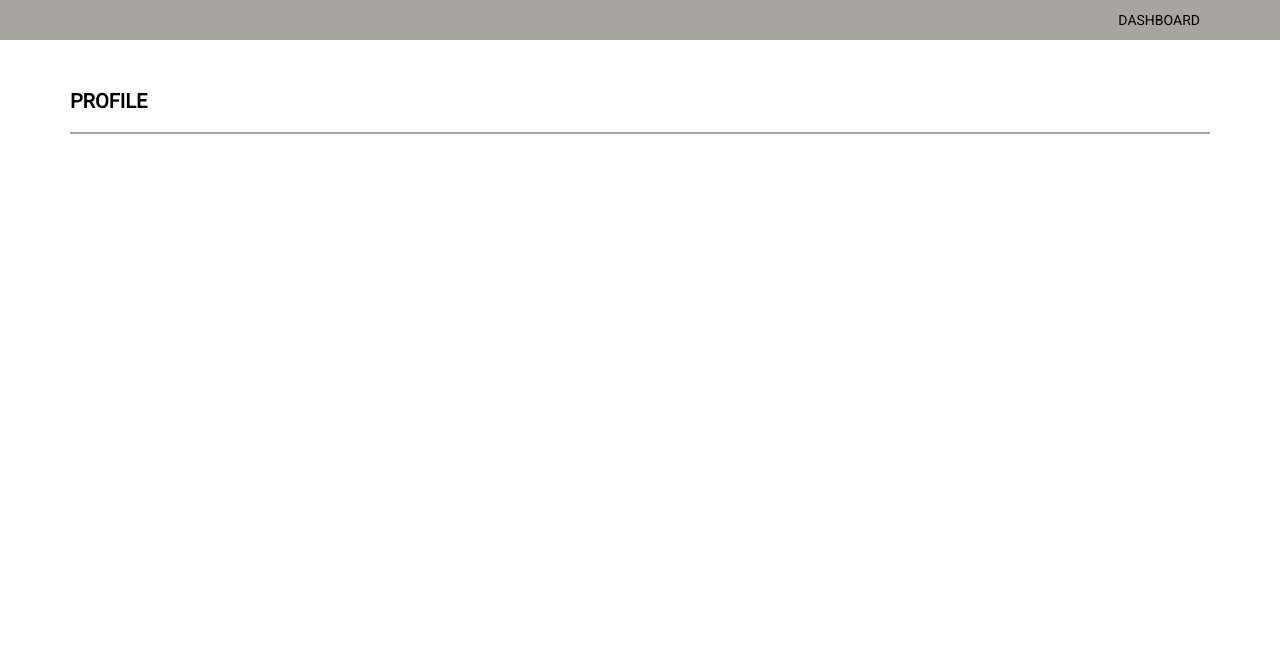
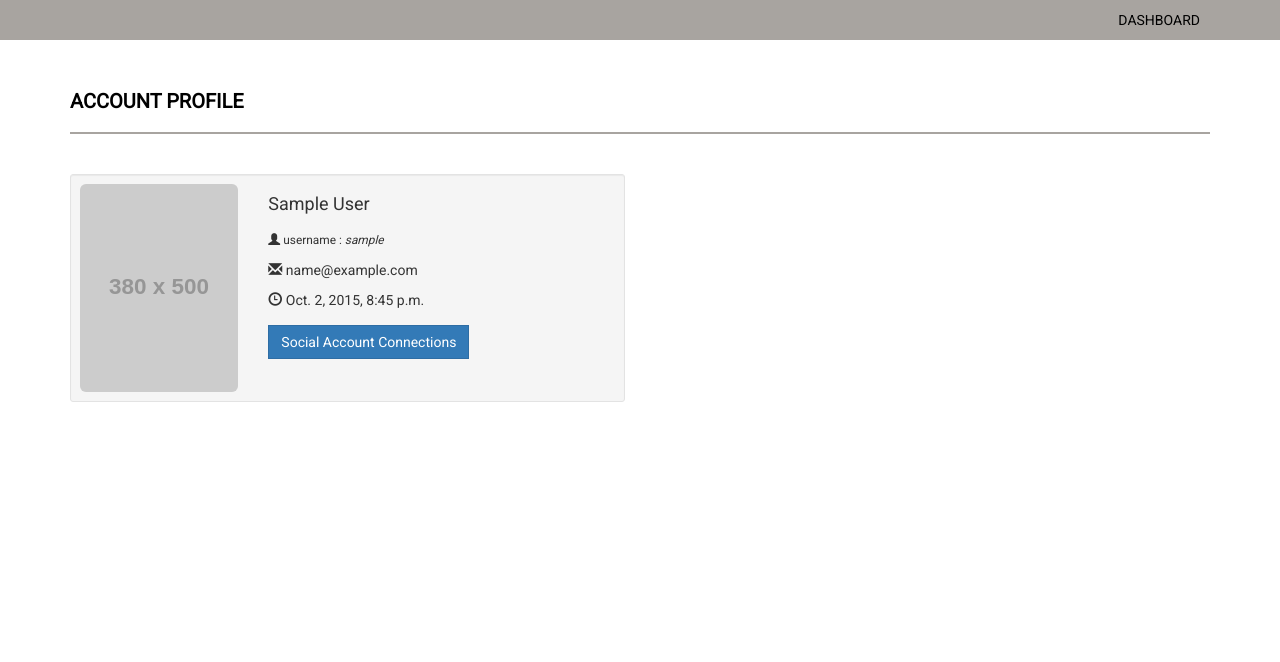
Before and after one commit to asatia07/albertatrades, a Django app: page /accounts/profile/ in a window 1280 px wide. Shown: the part 80-742 px from the top of the page. Run offline with Django 3.2, Linux system fonts and the light colour scheme; the visitor is signed in with stand-in values (Sample User, id 1); grey boxes labelled with a size stand in for pictures from a placeholder-image service; parts of the project's set-up code (start-up, migrations or seed data) failed here and were passed over; some libraries are stand-ins or nearby versions.

Commit message:
fine-tune over profile/social connections

```diff
--- a/templates/account/login.html
+++ b/templates/account/login.html
@@ -6,6 +6,7 @@
 {% block head_title %}{% trans "Sign In" %}{% endblock %}
 
 {% block content %}
+
   <div class="container">
     <div class="row">
       <div class="col-md-12">
--- a/templates/base.html
+++ b/templates/base.html
@@ -56,7 +56,7 @@
                       <div class="dropdown-menu dropdown-settings">
                         <div style="color: rgb(51, 51, 51);">Welcome, {{user.first_name}}</div>
                         <hr style="border-color: rgb(51, 51, 51);">
-                        <a href="/accounts/profile/" class="btn btn-info btn-sm">Full Profile</a>&nbsp;<a href="{% url 'account_logout' %}" class="btn btn-danger btn-sm">Logout</a>
+                        <a href="/accounts/profile/" class="btn btn-info btn-sm">Account Profile</a>&nbsp;<a href="{% url 'account_logout' %}" class="btn btn-danger btn-sm">Logout</a>
                       </div>
                     </li>
                   </ul>
--- a/templates/profile.html
+++ b/templates/profile.html
@@ -5,15 +5,46 @@
 {% block head_title %}{% trans "Profile" %}{% endblock %}
 
 {% block content %}
-  <div class="container">
+
+
+<div class="container">
     <div class="row">
       <div class="col-md-12">
-        <h4 class="page-head-line">{% trans "Profile" %}</h4>
+        <h4 class="page-head-line">{% trans "Account Profile" %}</h4>
       </div>
     </div>
+    {% if user.is_authenticated %}
     <div class="row">
-        <div class="col-md-12">
+        <div class="col-xs-12 col-sm-6 col-md-6">
+            <div class="well well-sm">
+                <div class="row">
+                    <div class="col-sm-6 col-md-4">
+                        <img src="http://placehold.it/380x500" alt="" class="img-rounded img-responsive" />
+                    </div>
+                    <div class="col-sm-6 col-md-8">
+                        <h4>
+                            {{user.first_name}} {{user.last_name}}</h4>
+                        <small>
+                            <i class="glyphicon glyphicon-user"></i> username : <cite title="{{user.username}}"> {{user.username}} </cite>
+                        </small>
+                        <p>
+                            <i class="glyphicon glyphicon-envelope"></i> {{user.email}}
+                            <br />
+                            <i class="glyphicon glyphicon-time"></i> {{user.date_joined}}</p>
+                            <!-- Split button -->
+                            <div class="btn-group">
+                                <a href="/accounts/social/connections/">
+                                    <button type="button" class="btn btn-primary">
+                                        Social Account Connections
+                                    </button>
+                                </a>
+                            </div>
+                    </div>
+                </div>
+            </div>
         </div>
     </div>
-  </div>
+    {% endif%}
+</div>
+
 {% endblock %}
```
